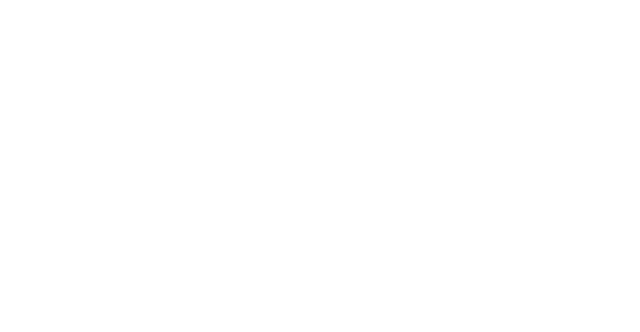
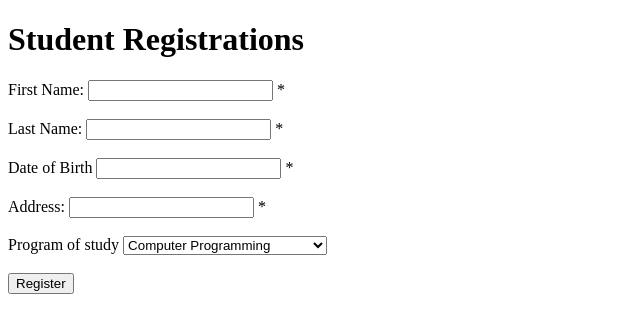
Before and after one commit to Jwinter-Jones/CPW203-StudentRegi, a plain HTML site: page index.html in a window 1280 px wide. Shown: the whole page, without its empty margins (0-640 px from the left). Drawn offline with Linux system fonts and the light colour scheme.

Commit message:
Added student registration form

```diff
--- a/index.html
+++ b/index.html
@@ -7,6 +7,35 @@
     <title>Student Registration</title>
 </head>
 <body>
+    <h1>Student Registrations</h1>
 
+    <label for="first-name">First Name:</label>
+    <input type="text" name="first-name" id="first-name">
+    <span>*</span>
+    <br><br>
+
+    <label for="last-name">Last Name:</label>
+    <input type="text" name="last-name" id="last-name">
+    <span>*</span>
+    <br><br>
+
+    <label for="dob">Date of Birth</label>
+    <input type="text" name="dob" id="dob">
+    <span>*</span>
+    <br><br>
+
+    <label for="address">Address:</label>
+    <input type="text" name="address" id="address">
+    <span>*</span>
+    <br><br>
+
+    <label for="program">Program of study</label>
+    <select>
+        <option value="CPW">Computer Programming</option>
+        <option value="DED">Digital Entertainment &amp; Design</option>
+    </select>
+    <br><br>
+
+    <button type="button">Register</button>
 </body>
 </html>
```
